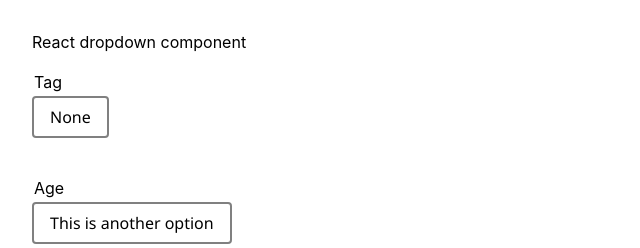
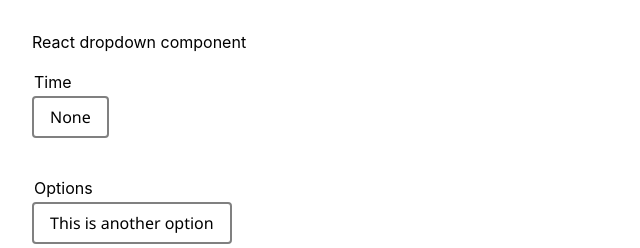
Before and after one commit to kyle-haining/awesome-dropdown, a React (Create React App) app: page / in a window 1280 px wide. Shown: the top 248 px of the page, without its empty margins (0-640 px from the left). Built offline with nearby package versions, Linux system fonts and the light colour scheme.

Commit message:
CHange labels

```diff
--- a/src/App.js
+++ b/src/App.js
@@ -17,7 +17,7 @@
     <div id="app-container">
       <div>React dropdown component</div>
       <br />
-      <Dropdown enableSpecialSelectionOption label="Tag">
+      <Dropdown enableSpecialSelectionOption label="Time">
         {
           values1.map((value, i) => (
             <Option key={value} value={value}>{labels1[i]}</Option>
@@ -27,7 +27,7 @@
       <br />
       <br />
       <Dropdown
-          label="Age"
+          label="Options"
           defaultOption={{ value: values[1], text: labels[1] }}
         >
           {
```
